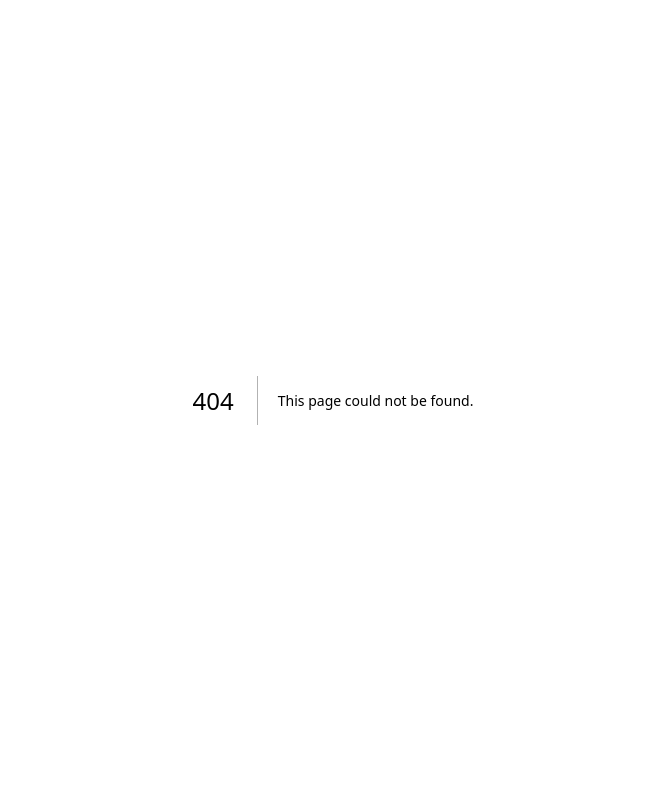
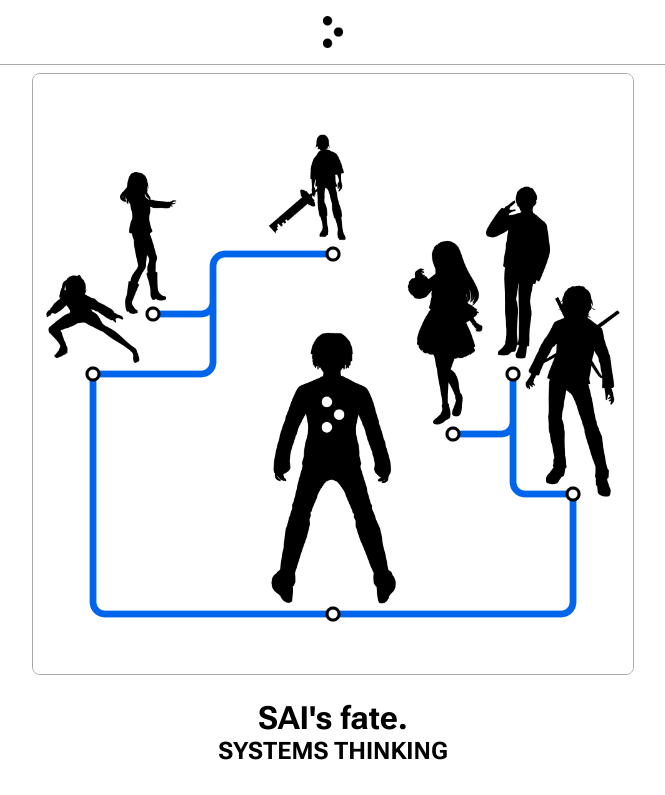
Before and after one commit to Louis-Matsika/fate, a Next.js app: page /SystemsThinking in a window 1280 px wide. Before the commit this address had no page. Shown: the top 795 px of the page, without its empty margins (307-972 px from the left). Built offline with nearby package versions, Linux system fonts and the light colour scheme; grey boxes are pictures that could not be loaded; a web font is replaced by a local one.

Commit message:
set up st page + update layout

```diff
--- /dev/null
+++ b/src/app/(pages)/SystemsThinking/page.tsx
@@ -0,0 +1,18 @@
+import Header from "#/components/Header/Header";
+import Exhibit from "#/components/Exhibit";
+import Footer from "#/components/Footer/Footer";
+
+
+// import "../global.css"
+// import styles from "./styles.module.scss";
+
+
+const StytemsThinking = () => {
+    return (
+        <>
+                <Exhibit id="SYSTEMSTHINKING"/>
+        </>
+    );
+};
+
+export default StytemsThinking;
--- a/src/app/layout.tsx
+++ b/src/app/layout.tsx
@@ -1,3 +1,7 @@
+import Header from "#/components/Header/Header";
+import Footer from "#/components/Footer/Footer";
+
+import "./global.css"
 import styles from "./styles.module.scss";
 
 export default function RootLayout({
@@ -6,8 +10,12 @@ export default function RootLayout({
     children: React.ReactNode;
 }>) {
     return (
+        <>
+        <Header />
         <html lang="en">
             <body className={styles.appBody}>{children}</body>
+            <Footer />
         </html>
+        </>
     );
 }
--- a/src/app/page.tsx
+++ b/src/app/page.tsx
@@ -1,6 +1,5 @@
-import Header from "#/components/Header/Header";
 import Exhibit from "#/components/Exhibit";
-import Footer from "#/components/Footer/Footer";
+
 
 
 import "./global.css"
@@ -10,11 +9,9 @@ import styles from "./styles.module.scss";
 const Home = () => {
     return (
         <>
-            <Header />
             <main className={styles.main}>
                 <Exhibit id="SYSTEMSTHINKING"/>
             </main>
-            <Footer />
         </>
     );
 };
```
